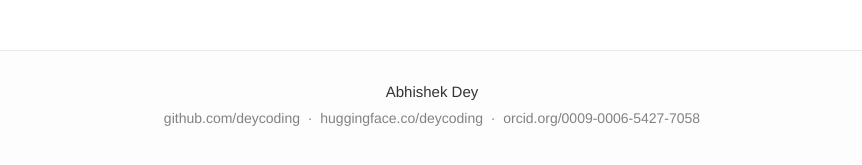
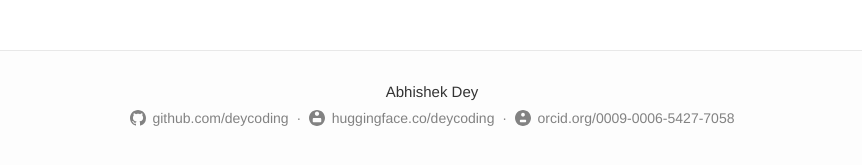
Before and after one commit to deycoding/deycoding.github.io, a Jekyll site: the page built from index.html, in a window 1280 px wide. Shown: the part 164-329 px from the top of the page, without its empty margins (208-1070 px from the left). Built offline with Jekyll 4.4.1, drawn with Linux system fonts in a browser that asks for light colours.

```diff
--- a/_includes/footer.html
+++ b/_includes/footer.html
@@ -2,8 +2,11 @@
   <div class="wrap">
     <p class="footer-name">Abhishek Dey</p>
     <p class="footer-links">
+      <svg class="footer-icon" viewBox="0 0 16 16"><path d="M8 0C3.58 0 0 3.58 0 8c0 3.54 2.29 6.53 5.47 7.59.4.07.55-.17.55-.38 0-.19-.01-.82-.01-1.49-2.01.37-2.53-.49-2.69-.94-.09-.23-.48-.94-.82-1.13-.28-.15-.68-.52-.01-.53.63-.01 1.08.58 1.23.82.72 1.21 1.87.87 2.33.66.07-.52.28-.87.51-1.07-1.78-.2-3.64-.89-3.64-3.95 0-.87.31-1.59.82-2.15-.08-.2-.36-1.02.08-2.12 0 0 .67-.21 2.2.82.64-.18 1.32-.27 2-.27.68 0 1.36.09 2 .27 1.53-1.04 2.2-.82 2.2-.82.44 1.1.16 1.92.08 2.12.51.56.82 1.27.82 2.15 0 3.07-1.87 3.75-3.65 3.95.29.25.54.73.54 1.48 0 1.07-.01 1.93-.01 2.2 0 .21.15.46.55.38A8.013 8.013 0 0016 8c0-4.42-3.58-8-8-8z"/></svg>
       <a href="https://github.com/deycoding">github.com/deycoding</a> &nbsp;·&nbsp;
+      <svg class="footer-icon" viewBox="0 0 120 120"><path d="M60 0C26.9 0 0 26.9 0 60s26.9 60 60 60 60-26.9 60-60S93.1 0 60 0zm0 12c8.8 0 16 7.2 16 16s-7.2 16-16 16-16-7.2-16-16 7.2-16 16-16zm32 72c0 4.4-3.6 8-8 8H36c-4.4 0-8-3.6-8-8V68c0-4.4 3.6-8 8-8h48c4.4 0 8 3.6 8 8v16z"/></svg>
       <a href="https://huggingface.co/deycoding">huggingface.co/deycoding</a> &nbsp;·&nbsp;
+      <svg class="footer-icon" viewBox="0 0 256 256"><path d="M128 0C57.3 0 0 57.3 0 128s57.3 128 128 128 128-57.3 128-128S198.7 0 128 0zm0 45c16.6 0 30 13.4 30 30s-13.4 30-30 30-30-13.4-30-30 13.4-30 30-30zm50 140c0 5.5-4.5 10-10 10H88c-5.5 0-10-4.5-10-10v-20c0-5.5 4.5-10 10-10h80c5.5 0 10 4.5 10 10v20z"/></svg>
       <a href="https://orcid.org/0009-0006-5427-7058">orcid.org/0009-0006-5427-7058</a>
     </p>
   </div>
--- a/css/main.css
+++ b/css/main.css
@@ -27,6 +27,7 @@ a:visited { color: #205caa; }
 .footer-links { font-size: 14px; color: #828282; }
 .footer-links a { color: #828282; }
 .footer-links a:hover { color: #333; }
+.footer-icon { width: 16px; height: 16px; fill: #828282; vertical-align: middle; margin-right: 3px; position: relative; top: -1px; }
 
 /* Page content */
 .page-content { padding: 30px 0; background-color: #fff; }
```
